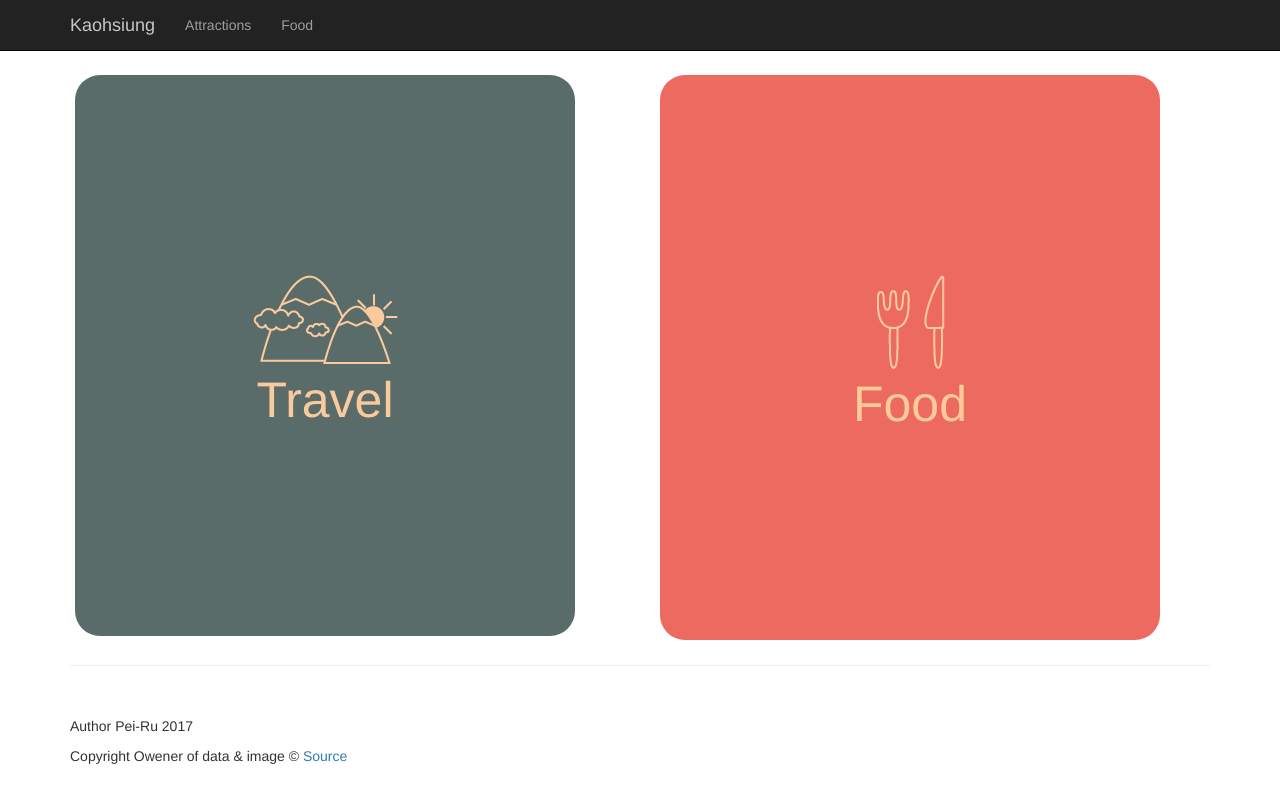
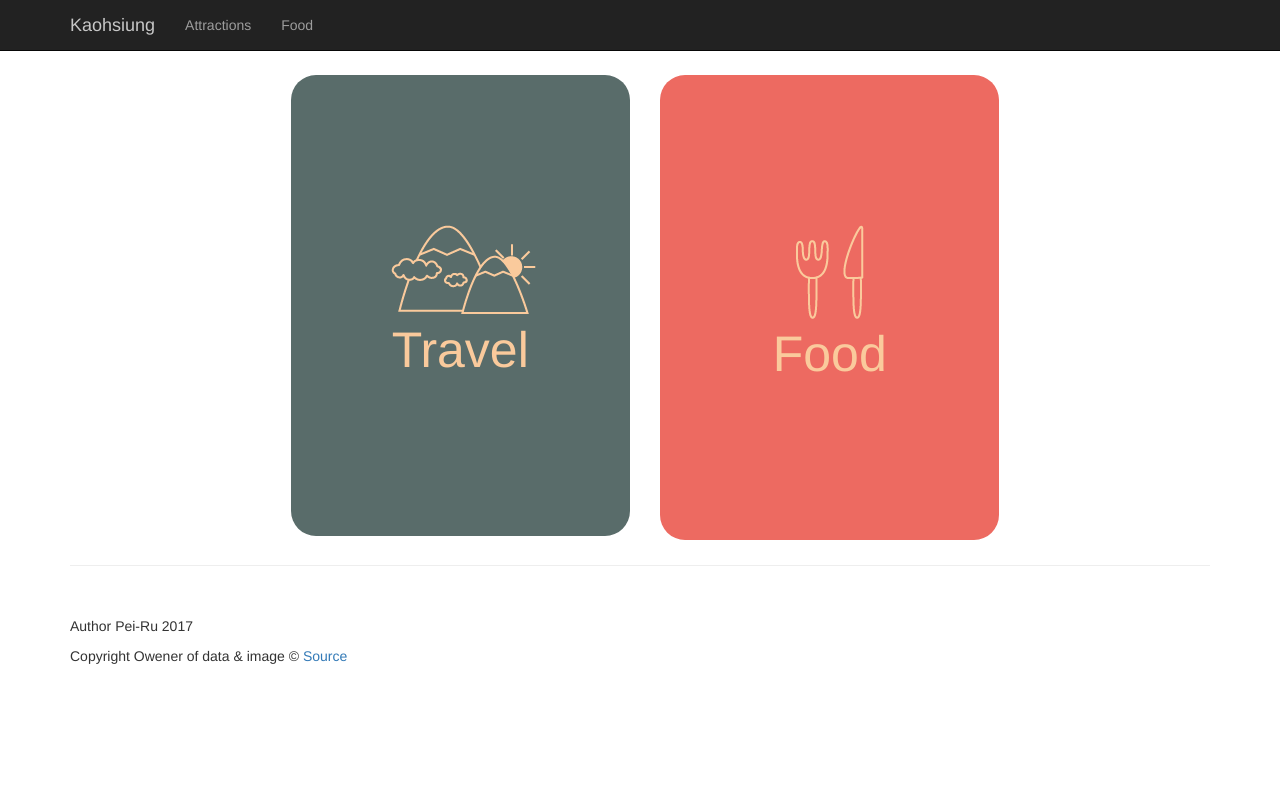
Before and after one commit to Pei-Ru/Kaohsiung-tour, a plain HTML site: page index.html in a window 1280 px wide. Drawn offline with Linux system fonts and the light colour scheme.

Commit message:
Update RWD

```diff
--- a/css/index.css
+++ b/css/index.css
@@ -58,10 +58,10 @@ footer {
 
 .button-line {margin-bottom: 20px;  }
 .btn {
-    width: 500px;
+    width: 100%;
     border: none;
     color: #FACA9C;
-    padding: 200px 100px;
+    padding: 150px 100px;
     text-align: center;
     text-decoration: none;
     display: inline-block;
--- a/index.html
+++ b/index.html
@@ -60,19 +60,21 @@
     <!-- Page Content -->
     <div class="container">
 
-        <div class="row">
+        <center>
+            <div class="row">
+                <div class="btn-group">
+                    <div class="col-md-6 col-sm-6">
+                        <a href="attractions.html"><button id="btn1" class="btn" style=""><img src="img/KS-L.png">
+                        <br><span>Travel</span></button></a>
+                    </div>
 
-            <div class="col-md-6">
-                <a href="attractions.html"><button id="btn1" class="btn" style="vertical-align:middle"><img src="img/KS-L.png">
-                <br><span>Travel</span></button></a>
+                    <div class="col-md-6 col-sm-6">
+                        <a href="food.html"><button id="btn2" class="btn" style=""><img src="img/KS-R.png">
+                        <br><span>Food</span></button></a>
+                    </div>
+                </div>
             </div>
-
-            <div class="col-md-6">
-                <a href="food.html"><button id="btn2" class="btn" style="vertical-align:middle"><img src="img/KS-R.png">
-                <br><span>Food</span></button></a>
-            </div>
-
-        </div>
+        </center>
 
     </div>
     <!-- /.container -->
```
